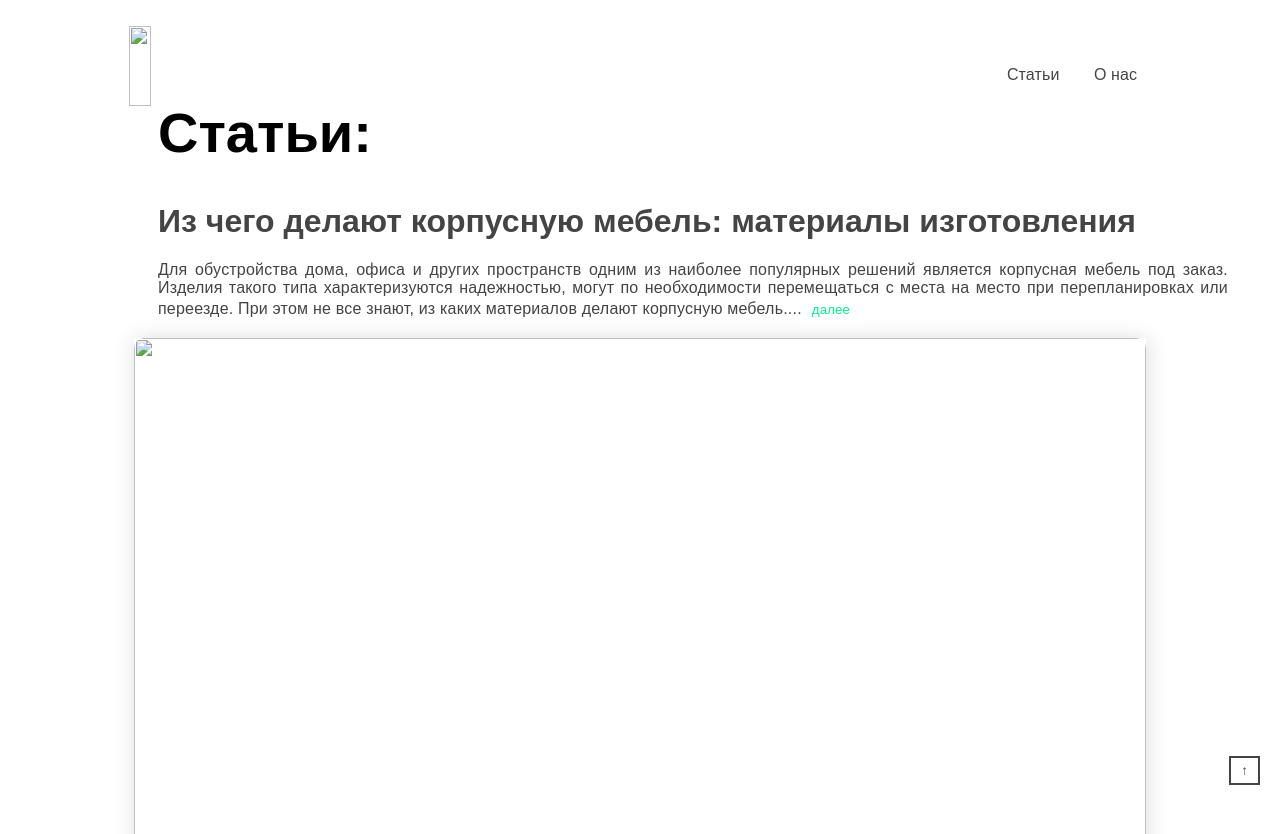
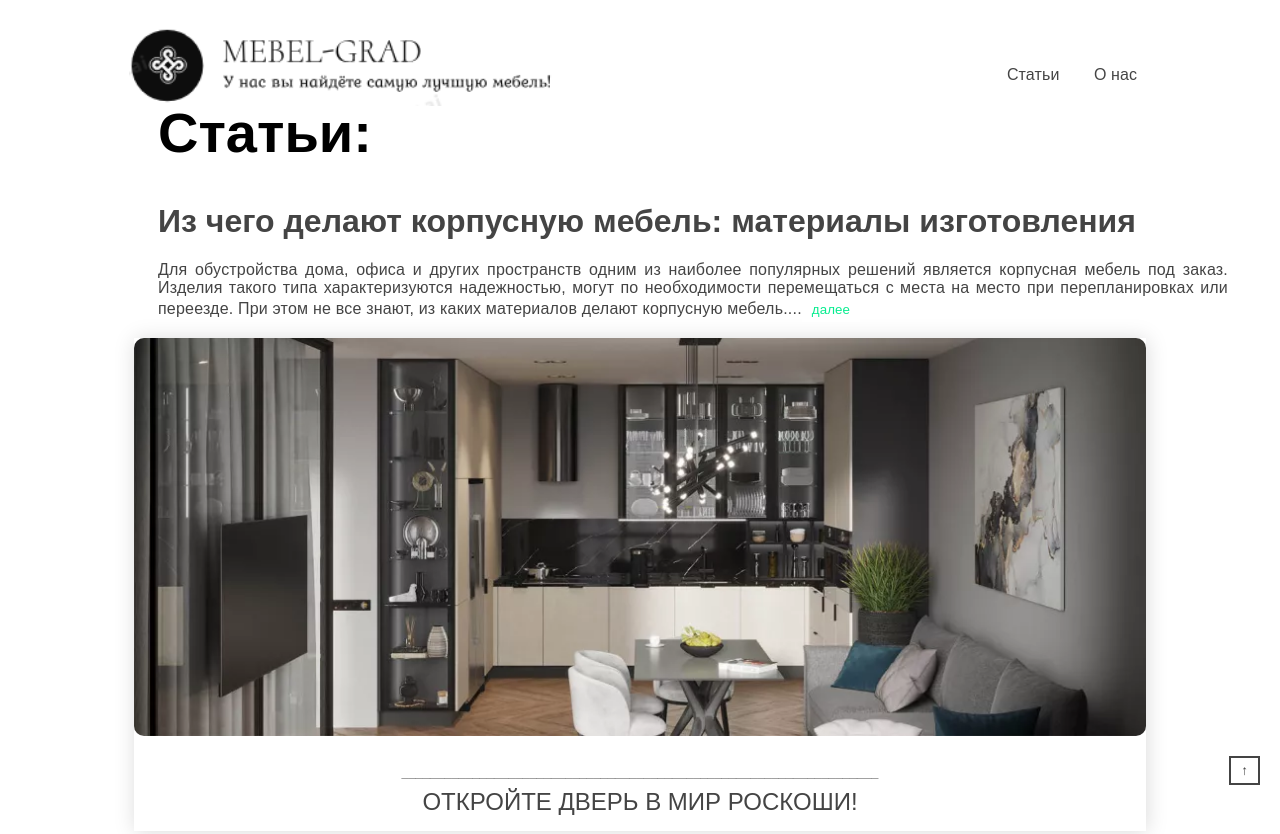
Before and after one commit to prototema/prosto_aa, a plain HTML site: page work.html in a window 1280 px wide. Shown: the top 834 px of the page. Drawn offline with Linux system fonts and the light colour scheme.

Commit message:
work.html

```diff
--- a/work.html
+++ b/work.html
@@ -6,14 +6,14 @@
     <meta charset="utf-8" />
     <link rel="stylesheet" href="" integrity="" crossorigin="anonymous">
     <title>Статьи</title>
-    <link rel="icon" type="image/png" href="img/иконка.png">
+    <link rel="icon" type="image/png" href="./иконка.PNG">
 </head>
 
 <body id="me-body"  style="overflow-x: hidden;">
         <nav class="nav-desk">
 
                 <div class="nav-logo">
-                    <a href="index.html"><img id="logo" src="img/логотип.png"></a>
+                    <a href="index.html"><img id="logo" src="./логотип.PNG"></a>
                 </div>
                 <div class="nav-items">
                     <ul>
@@ -31,7 +31,7 @@
             </div>
         </div>
             <div class="work-paint-card">
-                            <a href="article1.html"><img class="work-paint-img"  src="img/1.jpg"></a>
+                            <a href="article1.html"><img class="work-paint-img"  src="./1.jpg"></a>
                             <h1>___________________________________________________________________</h1>
                             <div id="work-text">ОТКРОЙТЕ ДВЕРЬ В МИР РОСКОШИ!</div>
                         </div>
```
